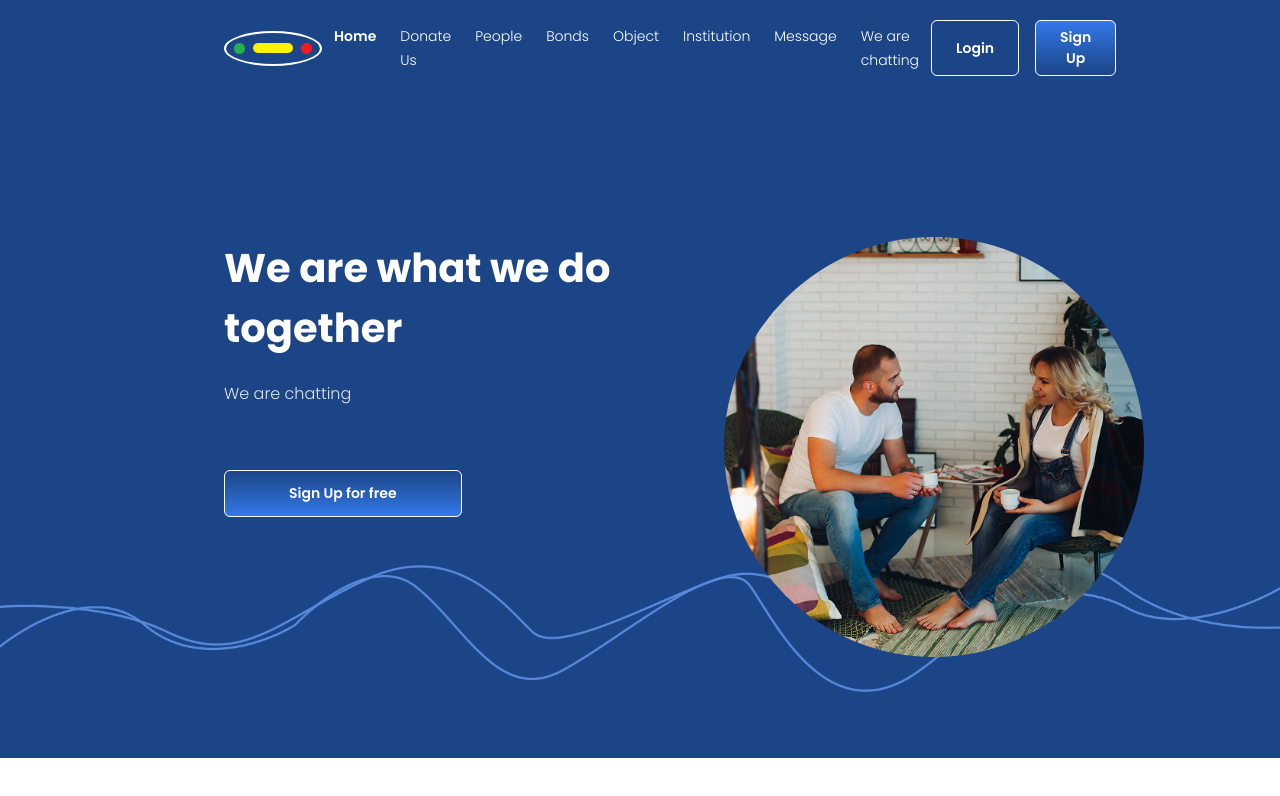
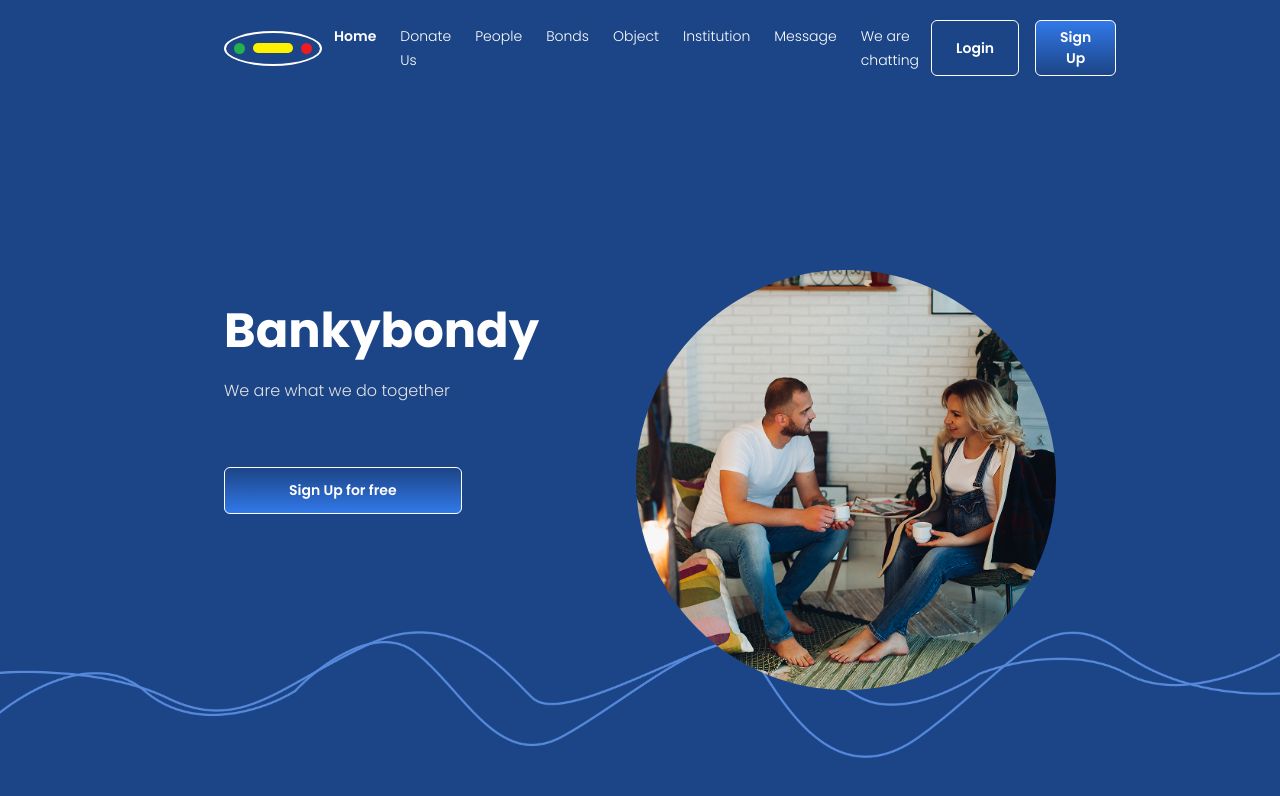
Before and after one commit to nurulla-hasan/emilioro-website, a Next.js app: page / in a window 1280 px wide. Shown: the top 796 px of the page. Built offline with nearby package versions, Linux system fonts and the light colour scheme.

Commit message:
hero code update

```diff
--- a/src/components/header/Hero.jsx
+++ b/src/components/header/Hero.jsx
@@ -53,15 +53,15 @@ const Hero = () => {
     <motion.section
       initial="hidden"
       animate="visible"
-      className="bg-[#1C4587] lg:h-[662px] flex flex-col lg:flex-row text-white items-center justify-between text-center px-6 lg:px-56 relative overflow-hidden"
+      className="bg-[#1C4587] lg:h-[calc(100vh-72px)] w-full flex flex-col lg:flex-row text-white items-center justify-between text-center px-6 lg:px-56 relative overflow-hidden"
     >
       {/* Left Content */}
       <motion.div variants={fadeInUp} className="text-start flex-1 mt-8 lg:mt-[-100px] z-10">
-        <motion.h1 variants={fadeInUp} className="text-[32px] lg:text-[40px] lg:w-[500px] font-bold">
-          We are what we do together
+        <motion.h1 variants={fadeInUp} className="text-[32px] lg:text-5xl lg:w-[350px] font-bold">
+          Bankybondy
         </motion.h1>
         <motion.p variants={fadeInUp} className="text-base lg:text-md text-[#E3E3E3] mt-4 lg:mt-6 font-[300]">
-          We are chatting
+          We are what we do together
         </motion.p>
 
         {/* Signup Button */}
--- a/src/components/header/Navbar.jsx
+++ b/src/components/header/Navbar.jsx
@@ -263,7 +263,6 @@ const Navbar = () => {
         </motion.div>
 
         {/* Desktop Buttons */}
-        {/*If User, Avatar & Dropdown, if no, Login & Sign Up */}
         {user ? (
           <div className="relative">
             <div
@@ -313,6 +312,7 @@ const Navbar = () => {
             >
               Login
             </motion.button>
+
             <motion.button
               whileHover={{ scale: 1.05 }}
               whileTap={{ scale: 0.95 }}
```
